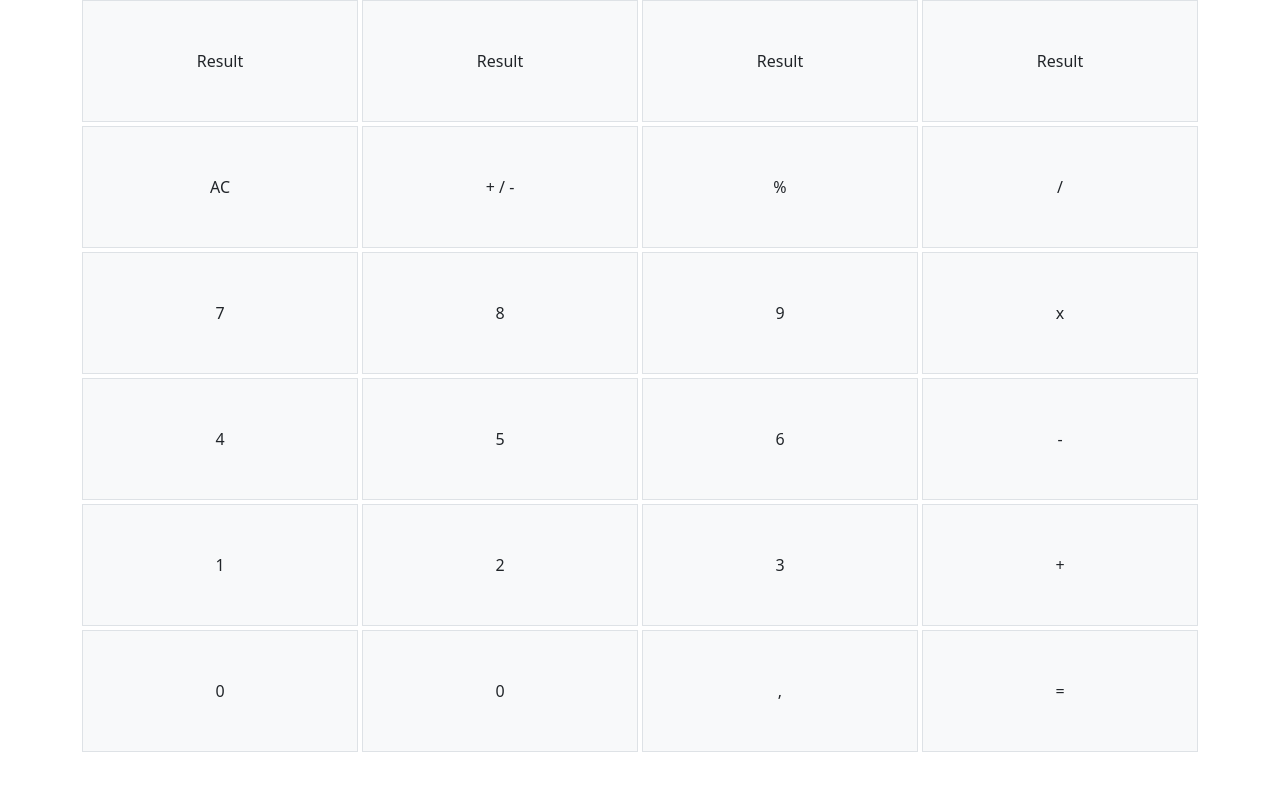
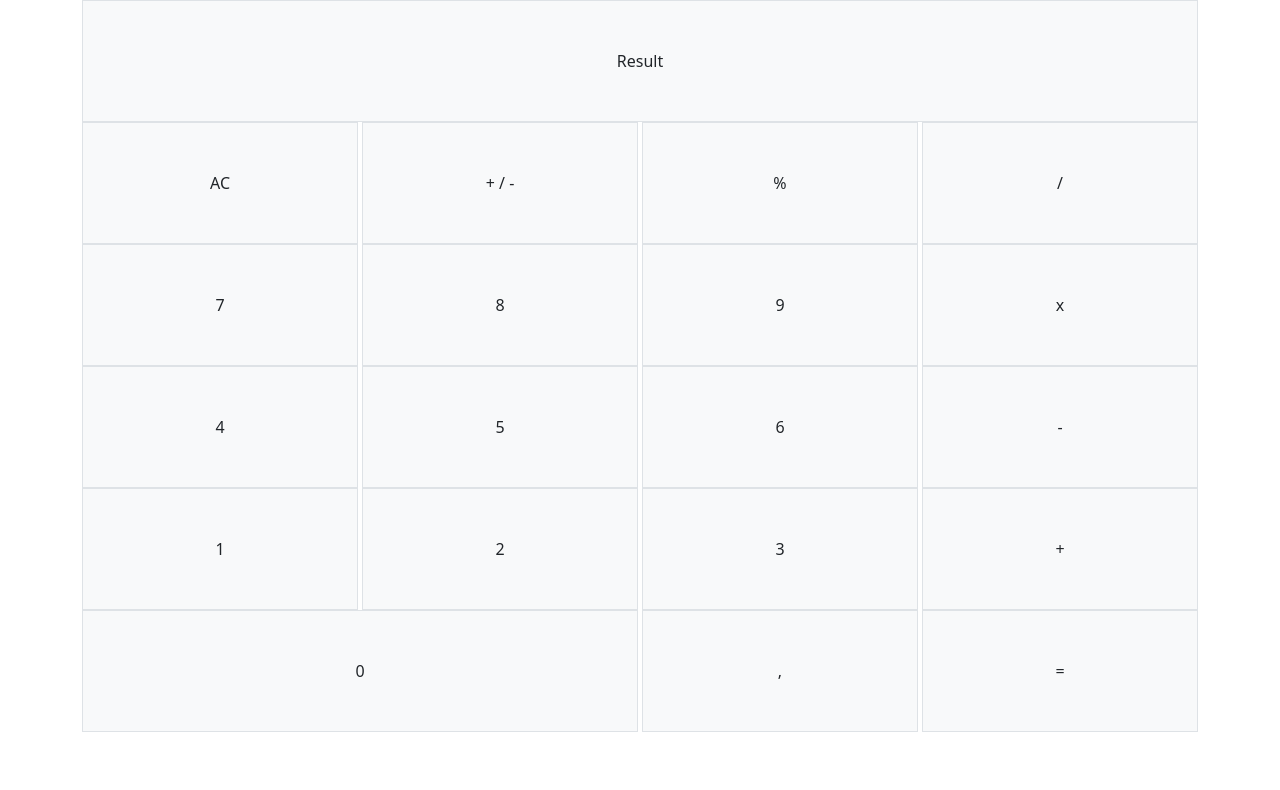
Before and after one commit to sonictooth89/calculator, a website: page index.html in a window 1280 px wide. Drawn offline with nearby package versions, Linux system fonts and the light colour scheme.

Commit message:
layout changed

```diff
--- a/index.html
+++ b/index.html
@@ -9,20 +9,15 @@
 
   <body>
     <div class="container text-center">
-      <div class="row row-cols-4 row-cols-auto g-2 g-lg-1">
-        <div class="col">
+      <div class="row row-cols-4 g-lg-1">
+        <div class="col-sm-12">
           <div class="p-5 border bg-light">Result</div>
         </div>
-        <div class="col">
-          <div class="p-5 border bg-light">Result</div>
-        </div>
-        <div class="col">
-          <div class="p-5 border bg-light">Result</div>
-        </div>
-        <div class="col">
-          <div class="p-5 border bg-light">Result</div>
-        </div>
+      </div>
+    </div>
 
+    <div class="container text-center">
+      <div class="row row-cols-4 g-lg-1">
         <div class="col">
           <div class="p-5 border bg-light">AC</div>
         </div>
@@ -35,7 +30,11 @@
         <div class="col">
           <div class="p-5 border bg-light">/</div>
         </div>
+      </div>
+    </div>
 
+    <div class="container text-center">
+      <div class="row row-cols-4 g-lg-1">
         <div class="col">
           <div class="p-5 border bg-light">7</div>
         </div>
@@ -48,7 +47,11 @@
         <div class="col">
           <div class="p-5 border bg-light">x</div>
         </div>
+      </div>
+    </div>
 
+    <div class="container text-center">
+      <div class="row row-cols-4 g-lg-1">
         <div class="col">
           <div class="p-5 border bg-light">4</div>
         </div>
@@ -61,7 +64,11 @@
         <div class="col">
           <div class="p-5 border bg-light">-</div>
         </div>
+      </div>
+    </div>
 
+    <div class="container text-center">
+      <div class="row row-cols-4 g-lg-1">
         <div class="col">
           <div class="p-5 border bg-light">1</div>
         </div>
@@ -74,11 +81,12 @@
         <div class="col">
           <div class="p-5 border bg-light">+</div>
         </div>
+      </div>
+    </div>
 
-        <div class="col">
-          <div class="p-5 border bg-light">0</div>
-        </div>
-        <div class="col">
+    <div class="container text-center">
+      <div class="row row-cols-4 g-lg-1">
+        <div class="col-sm-6">
           <div class="p-5 border bg-light">0</div>
         </div>
         <div class="col">
```
